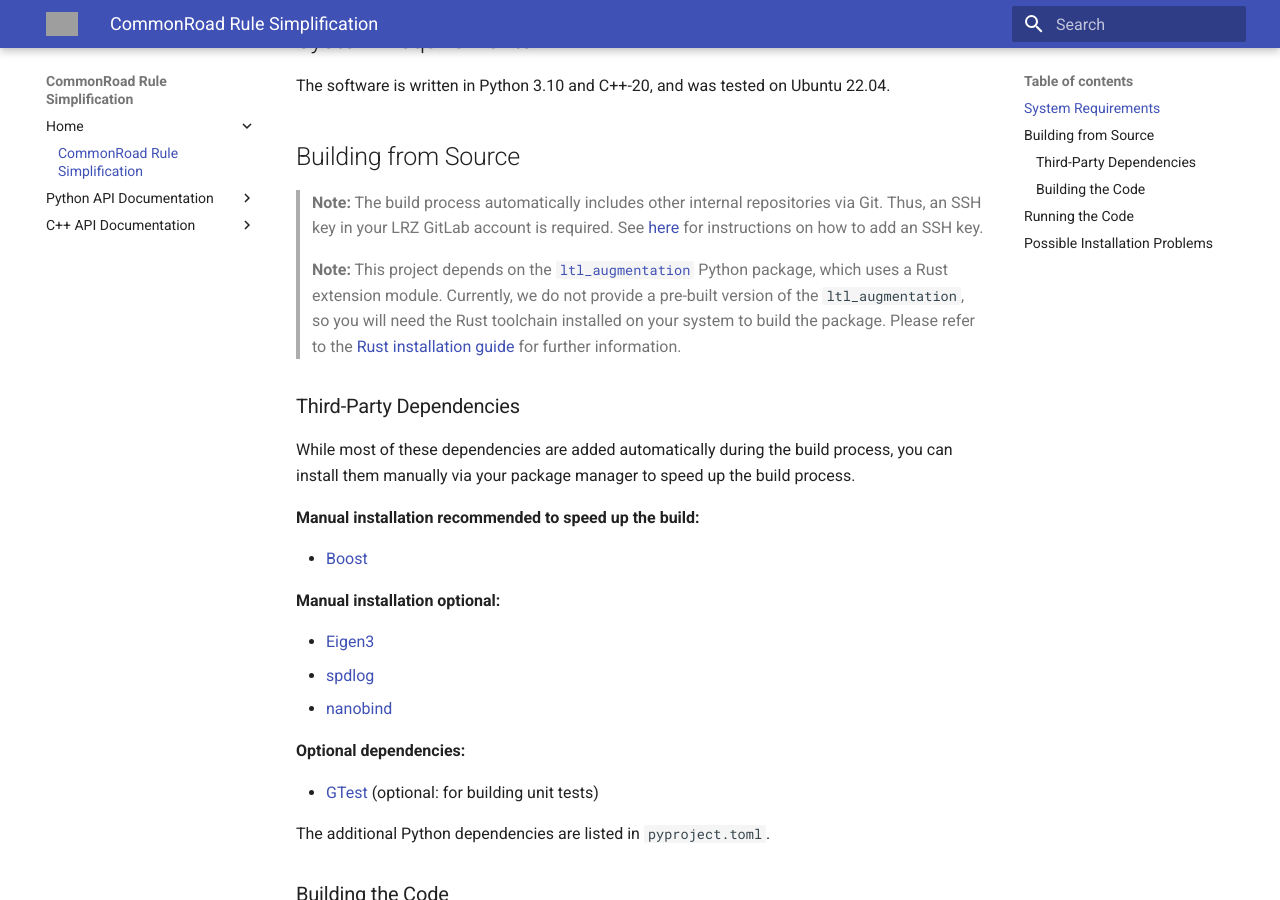
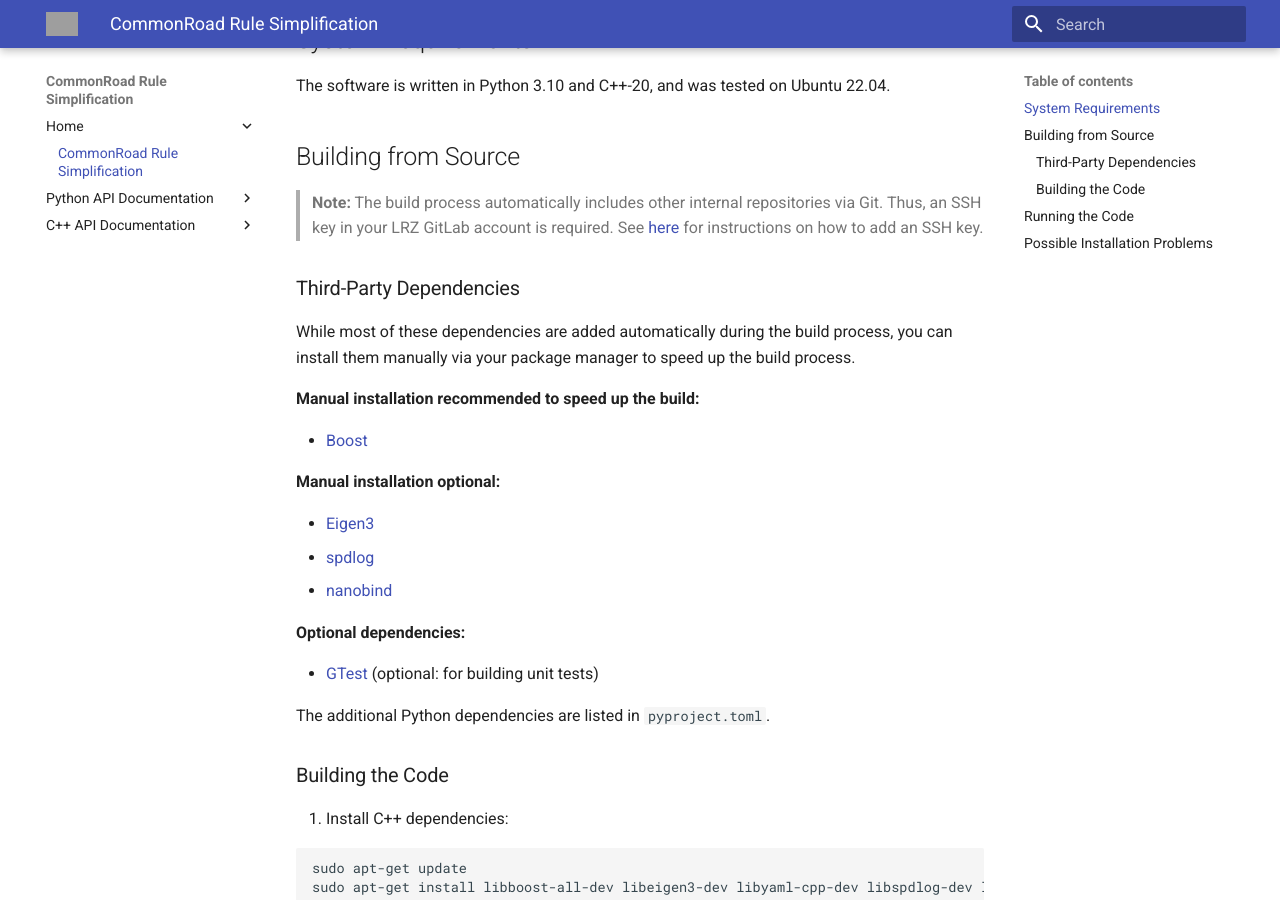
Before and after one commit to CommonRoad/commonroad-rule-simplification, an MkDocs documentation site: the page built from docs/index.md, in a window 1280 px wide and 900 px high, scrolled down 351 px. Built offline with MkDocs 1.6.1 and Material for MkDocs 9.7.7, drawn with Linux system fonts in a browser that asks for light colours; grey boxes are pictures that could not be loaded.

Commit message:
Depend on published ltl-augmentation
Adjust README, docs, and CI accordingly

```diff
--- a/docs/index.md
+++ b/docs/index.md
@@ -14,12 +14,6 @@
 > **Note:** The build process automatically includes other internal repositories via Git.
 > Thus, an SSH key in your LRZ GitLab account is required.
 > See [here](https://docs.gitlab.com/ee/ssh/) for instructions on how to add an SSH key.
-
-> **Note:** This project depends on the [`ltl_augmentation`](https://gitlab.lrz.de/cps/ltl-augmentation) Python package,
-> which uses a Rust extension module.
-> Currently, we do not provide a pre-built version of the `ltl_augmentation`, so you will need the Rust toolchain
-> installed on your system to build the package.
-> Please refer to the [Rust installation guide](https://www.rust-lang.org/tools/install) for further information.
 
 ### Third-Party Dependencies
 
--- a/pyproject.toml
+++ b/pyproject.toml
@@ -15,11 +15,11 @@
     "temporal logic",
 ]
 dependencies = [
-    "ltl_augmentation@git+ssh://git@gitlab.lrz.de/cps/ltl-augmentation.git#main",
     "commonroad_cpp@git+ssh://git@gitlab.lrz.de/cps/commonroad/environment-model.git@c7fcf8ad0855da4958df3045b3f59a6e482bab6e", # if you change the commit here also update the CMake dependency
     "commonroad-io~=2024.2",
     "commonroad-clcs~=2025.2.0",
     "commonroad-route-planner~=2025.1.0",
+    "ltl-augmentation>=0.1.0",
     "numpy (>=1.22.0, <3.0)",
     "more-itertools~=10.5.0",
 ]
```
Also changed, not shown: README.md (+0 -6 lines), 1 other file.
